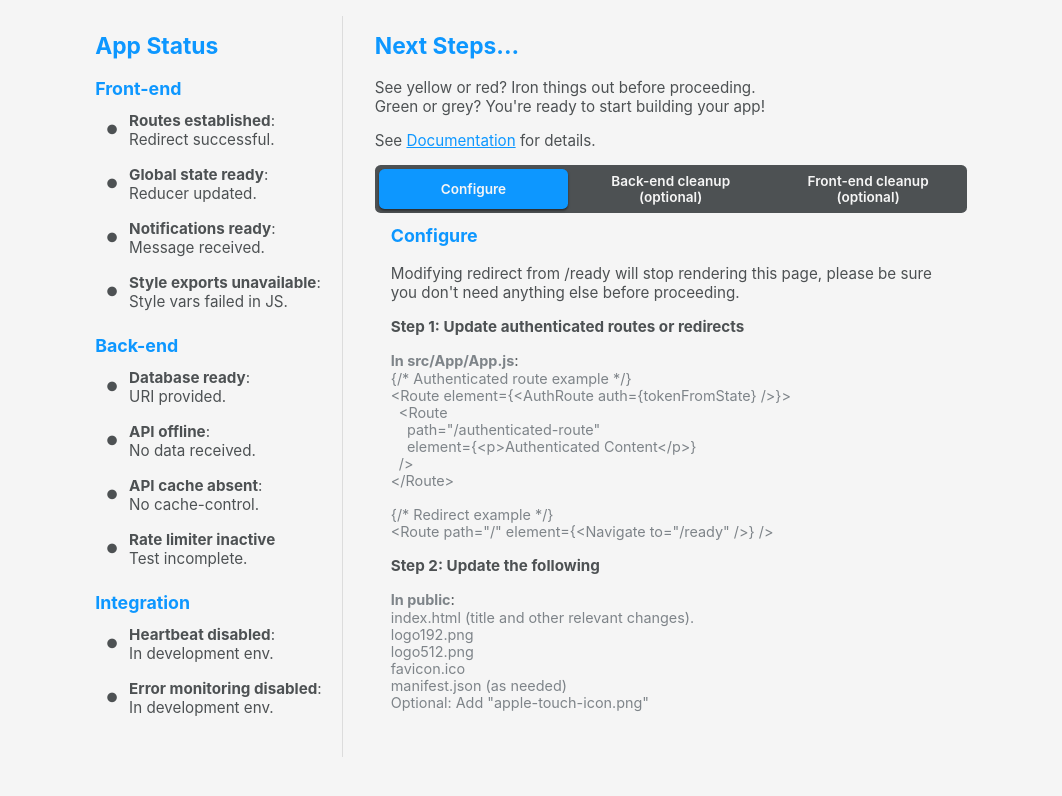
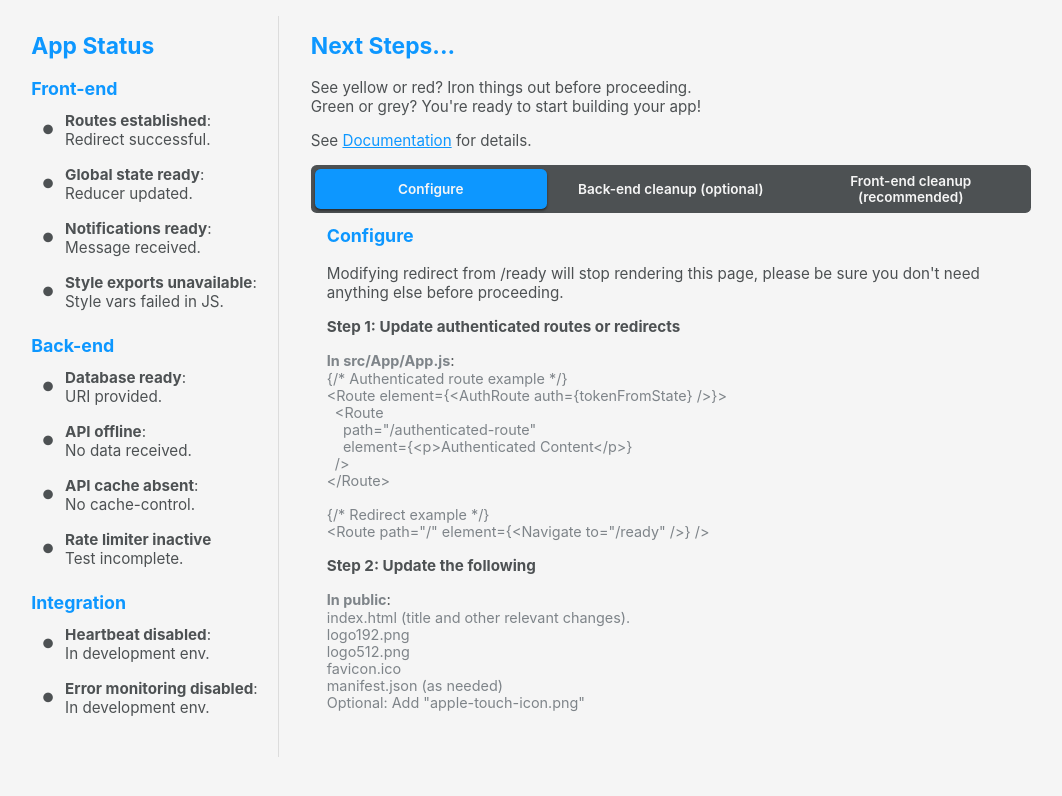
Before and after one commit to MikelMNJ/starter-app, a React (Create React App) app: page /ready in a window 1280 px wide. Shown: the top 796 px of the page, without its empty margins (109-1171 px from the left). Built offline with nearby package versions, Linux system fonts and the light colour scheme; no server answers.

Commit message:
Adding missing back-end line in clean up instructions.

```diff
--- a/src/index.scss
+++ b/src/index.scss
@@ -1,7 +1,9 @@
 @import 'theme/common.scss';
 @import 'theme/forms.scss';
 
-* {
+*,
+::before,
+::after {
   box-sizing: border-box;
 }
 
@@ -13,6 +15,7 @@ body {
   -webkit-font-smoothing: antialiased;
   -moz-osx-font-smoothing: grayscale;
   color: $slate;
+  background-color: $offWhite;
 }
 
 code {
--- a/src/scenes/DeleteMe/DeleteMe.scss
+++ b/src/scenes/DeleteMe/DeleteMe.scss
@@ -5,7 +5,6 @@
   justify-content: center;
   height: 100vh;
   width: 100%;
-  background-color: $offWhite;
   padding: 1rem;
   font-size: 0.95rem;
 
@@ -73,18 +72,18 @@
     padding: 1rem;
 
     .stepTabs {
-      max-width: 37rem;
+      max-width: 45rem;
 
       .tabNames {
         font-size: 0.85rem;
-        min-width: 37rem;
+        min-width: 45rem;
       }
     }
   }
 }
 
 /* ========== Media Queries ========== */
-@media only screen and (max-width: 860px) {
+@media only screen and (max-width: 1023px) {
   .nextSteps {
     .stepTabs {
       max-width: unset !important;
@@ -95,6 +94,18 @@
     }
   }
 }
+
+// @media only screen and (max-width: 860px) {
+//   .nextSteps {
+//     .stepTabs {
+//       max-width: unset !important;
+
+//       .tabNames {
+//         min-width: unset !important;
+//       }
+//     }
+//   }
+// }
 
 @media only screen and (max-width: 800px) {
   .deleteMe {
--- a/src/scenes/DeleteMe/codeStrings.js
+++ b/src/scenes/DeleteMe/codeStrings.js
@@ -23,7 +23,8 @@ export const cleanAppAPI = `export const testRateLimit = args => {
   };
 };`
 
-export const cleanSampleRoutes = `// Remove "getLimitTest" from import.
+export const cleanSampleRoutes = `const customMessage = message => ({ message, type: "success" });
+// Remove "getLimitTest" from require module.
 router.route('/limitTest')
   .get(limiter(1, 5000, customMessage("Rate limit tested!")), getLimitTest);`;
 
--- a/src/scenes/DeleteMe/stepContent.js
+++ b/src/scenes/DeleteMe/stepContent.js
@@ -63,10 +63,10 @@ const content = [
       </div>
   },
   {
-    name: "Front-end cleanup (optional)",
+    name: "Front-end cleanup (recommended)",
     content:
       <div>
-        <h3>Front-end cleanup (optional)</h3>
+        <h3>Front-end cleanup (recommended)</h3>
         {terminationWarning("Removing DeleteMe imports, components or folders")}
         <p>
           <strong>Step 4: Remove entire /scenes/DeleteMe folder (This component).</strong>
```
